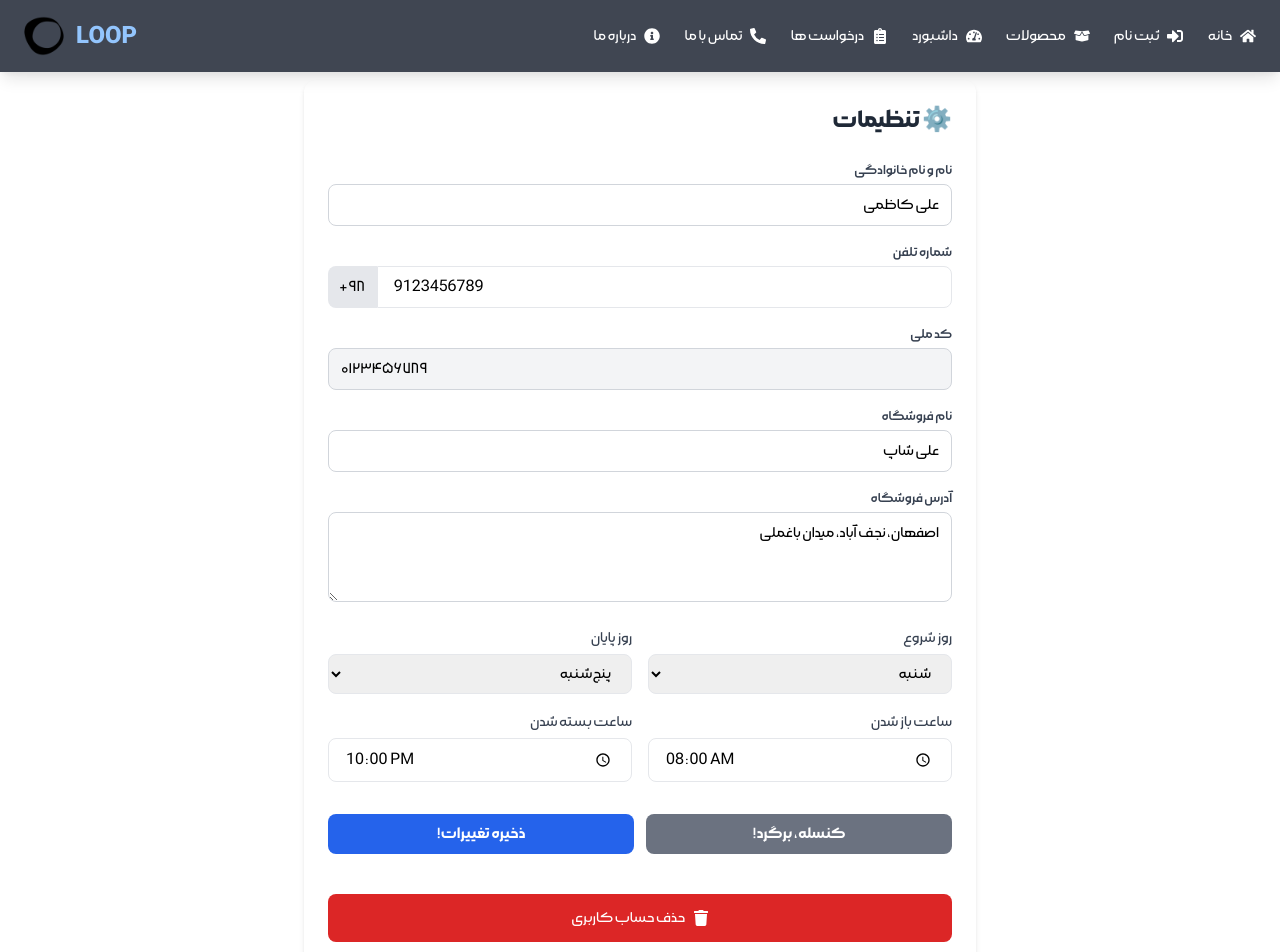
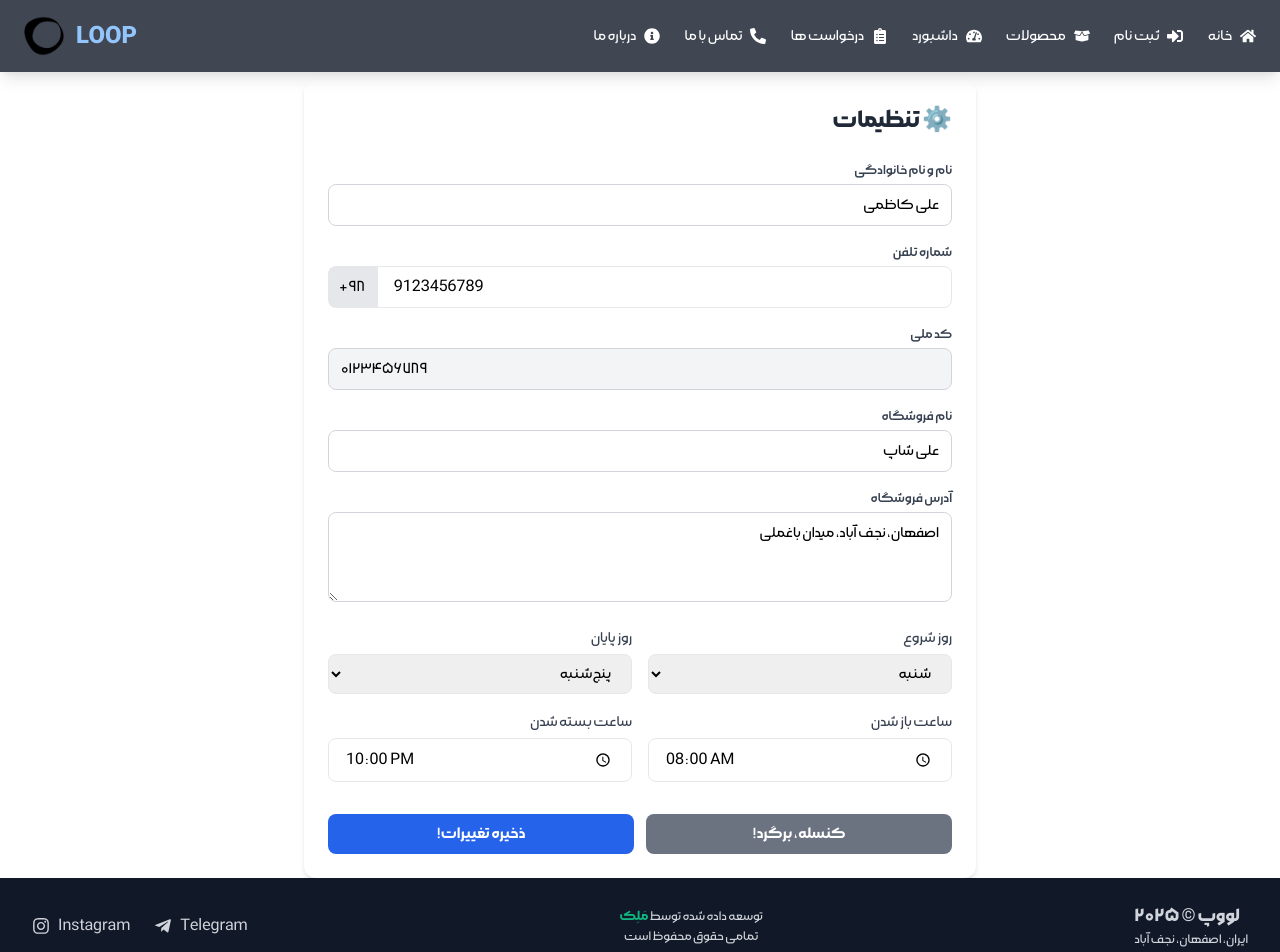
Before and after one commit to mohammadmalekzadeh/loop-ui, a React (Create React App) app: page /dashboard/settings in a window 1280 px wide. Shown: the top 952 px of the page. Built offline with nearby package versions, Linux system fonts and the light colour scheme.

Commit message:
Update Settings.js

```diff
--- a/src/pages/dashboard/Settings.js
+++ b/src/pages/dashboard/Settings.js
@@ -180,12 +180,12 @@ export default function Settings({ user = mockUserVendor }) {
         </div>
       </form>
       {/* Delete Account Button */}
-        <div className="mt-10 flex justify-center right-farsi">
+        {/* <div className="mt-10 flex justify-center right-farsi">
           <button className="flex items-center justify-center w-screen gap-2 px-6 py-3 bg-red-600 text-white rounded-lg hover:bg-red-700 transition">
             <FaTrash />
             حذف حساب کاربری
           </button>
-        </div>
+        </div> */}
     </div>
   );
 }
```
